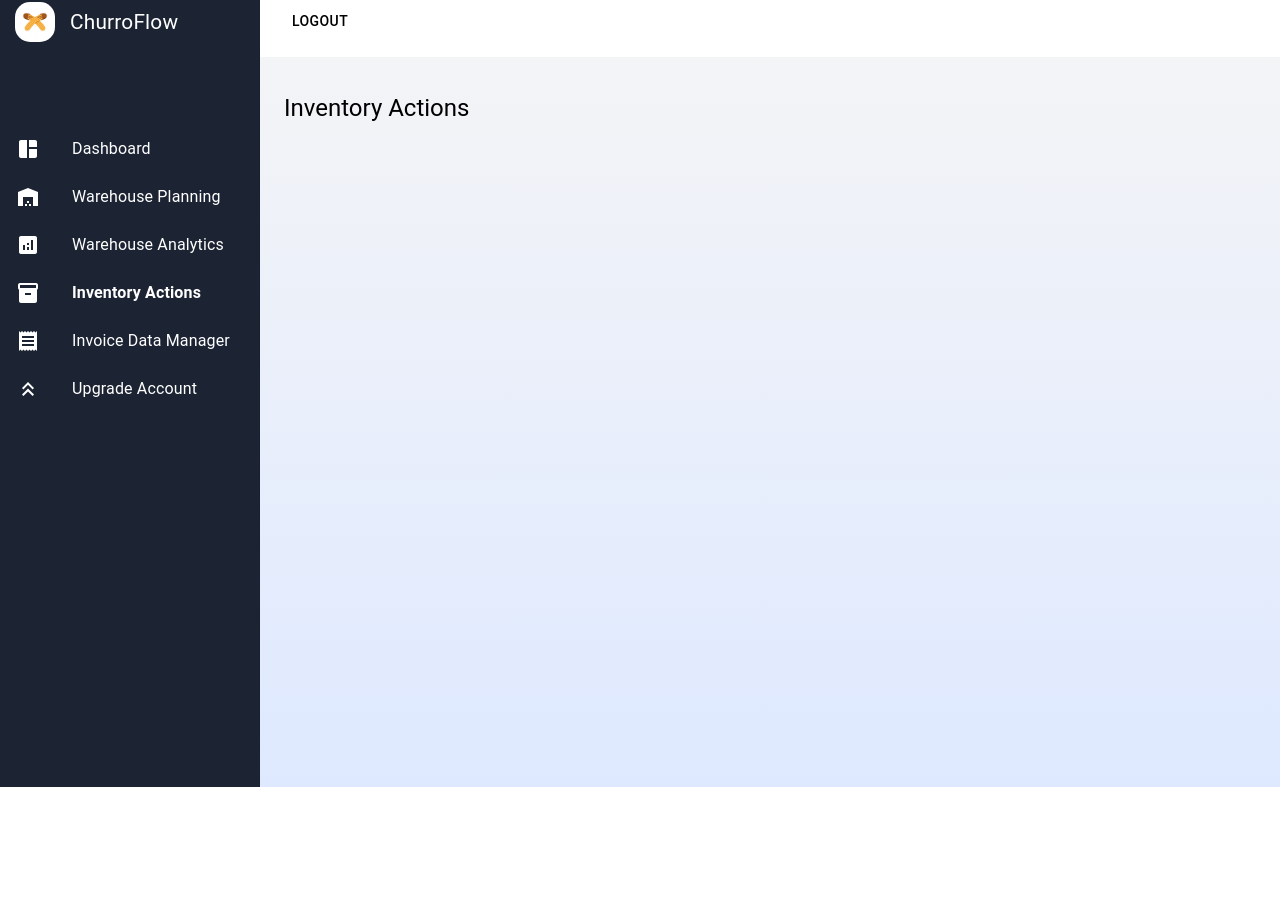
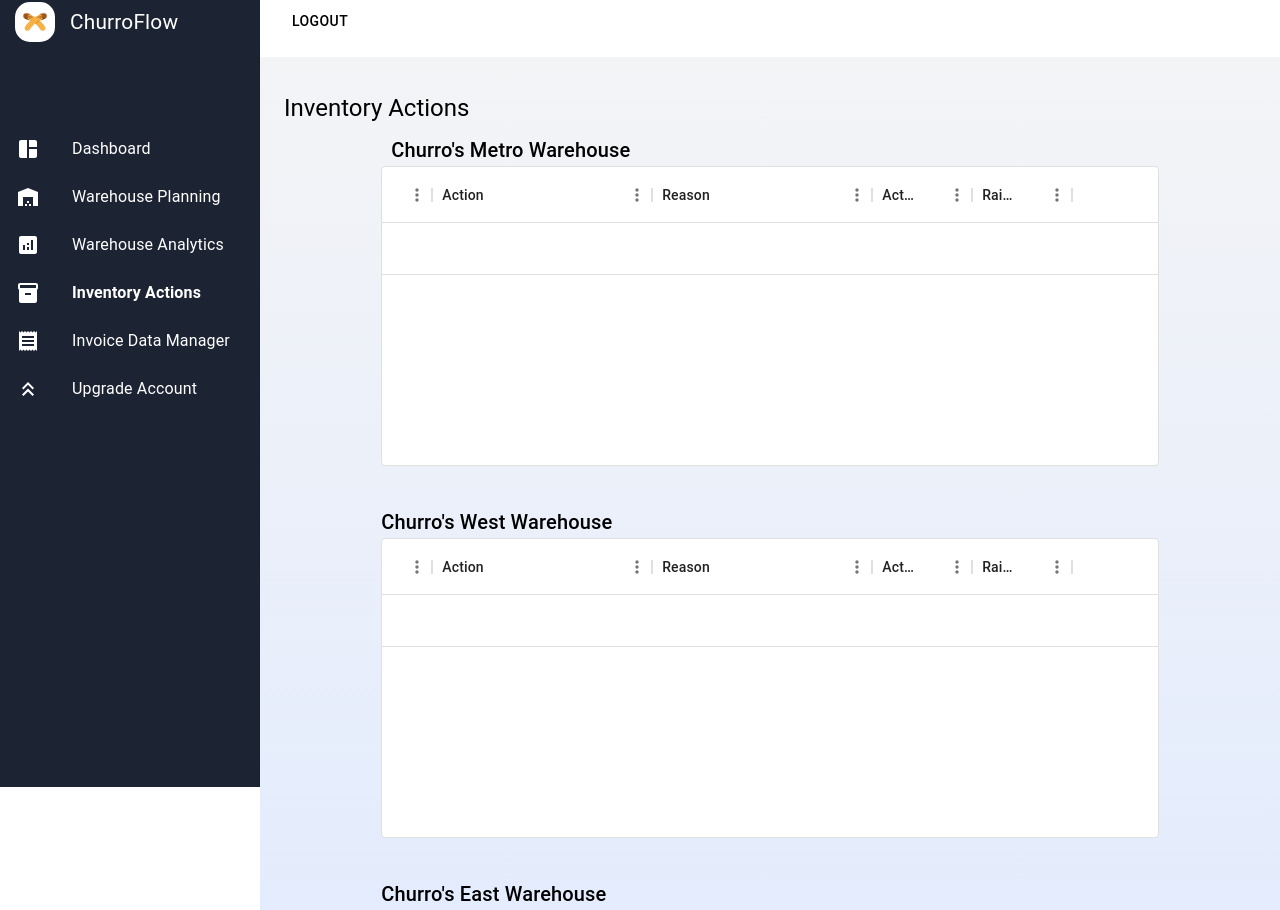
Before and after one commit to jeremytraini/churroflow, a React (Create React App) app: page /inventory-actions in a window 1280 px wide. Shown: the part 13-923 px from the top of the page. Before the commit the page ends 800 px from the top, so only its background shows below. Built offline with nearby package versions, Linux system fonts and the light colour scheme.

Commit message:
Basic inventory actctions page

```diff
--- a/src/pages/InventoryActions.jsx
+++ b/src/pages/InventoryActions.jsx
@@ -1,7 +1,87 @@
 import { BasicPage } from "./BasicPage";
+import { DataGrid } from '@mui/x-data-grid';
+import { Typography, Box } from "@mui/material";
+
+const columns = [
+  { field: 'icon', headerName: '', width: 50 },
+  { field: 'action', headerName: 'Action', width: 220 },
+  { field: 'reason', headerName: 'Reason', width: 220 },
+  { field: 'action_by', headerName: 'Action by', width: 100 },
+  { field: 'raised', headerName: 'Raised', width: 100 },
+];
+
 
 const InventoryActions = () => {
-  return <BasicPage title="Inventory Actions" />;
+  return <BasicPage title="Inventory Actions">
+    <Box
+      sx={{
+        margin: 'auto',
+        width: '80%',
+      }}
+    >
+      <Typography component="h1" variant="h6" sx={{ margin: '0 10px' }}>
+        Churro's Metro Warehouse
+      </Typography>
+
+      <DataGrid
+          sx={{
+            backgroundColor: 'white',
+            minHeight: '300px',
+          }}
+          rows={[
+            { id: 1, lastName: 'Snow', firstName: 'Jon', age: 35 },
+          ]}
+          columns={columns}
+          pageSize={5}
+          rowsPerPageOptions={[5]}
+          disableRowSelectionOnClick
+          hideFooterSelectedRowCount
+          hideFooterPagination
+          hideFooter
+        />
+
+      <Typography component="h1" variant="h6" sx={{ marginTop: '40px' }}>
+        Churro's West Warehouse
+      </Typography>
+      <DataGrid
+        sx={{
+          backgroundColor: 'white',
+          minHeight: '300px',
+        }}
+        rows={[
+          { id: 1, lastName: 'Snow', firstName: 'Jon', age: 35 },
+        ]}
+        columns={columns}
+        pageSize={5}
+        rowsPerPageOptions={[5]}
+        disableRowSelectionOnClick
+        hideFooterSelectedRowCount
+        hideFooterPagination
+        hideFooter
+      />
+
+      <Typography component="h1" variant="h6" sx={{ marginTop: '40px' }}>
+        Churro's East Warehouse
+      </Typography>
+      <DataGrid
+        sx={{
+          backgroundColor: 'white',
+          minHeight: '300px',
+        }}
+        rows={[
+          { id: 1, lastName: 'Snow', firstName: 'Jon', age: 35 },
+        ]}
+        columns={columns}
+        pageSize={5}
+        rowsPerPageOptions={[5]}
+        disableRowSelectionOnClick
+        hideFooterSelectedRowCount
+        hideFooterPagination
+        hideFooter
+      />
+    </Box>
+
+  </BasicPage>;
 };
 
 export default InventoryActions;
```
